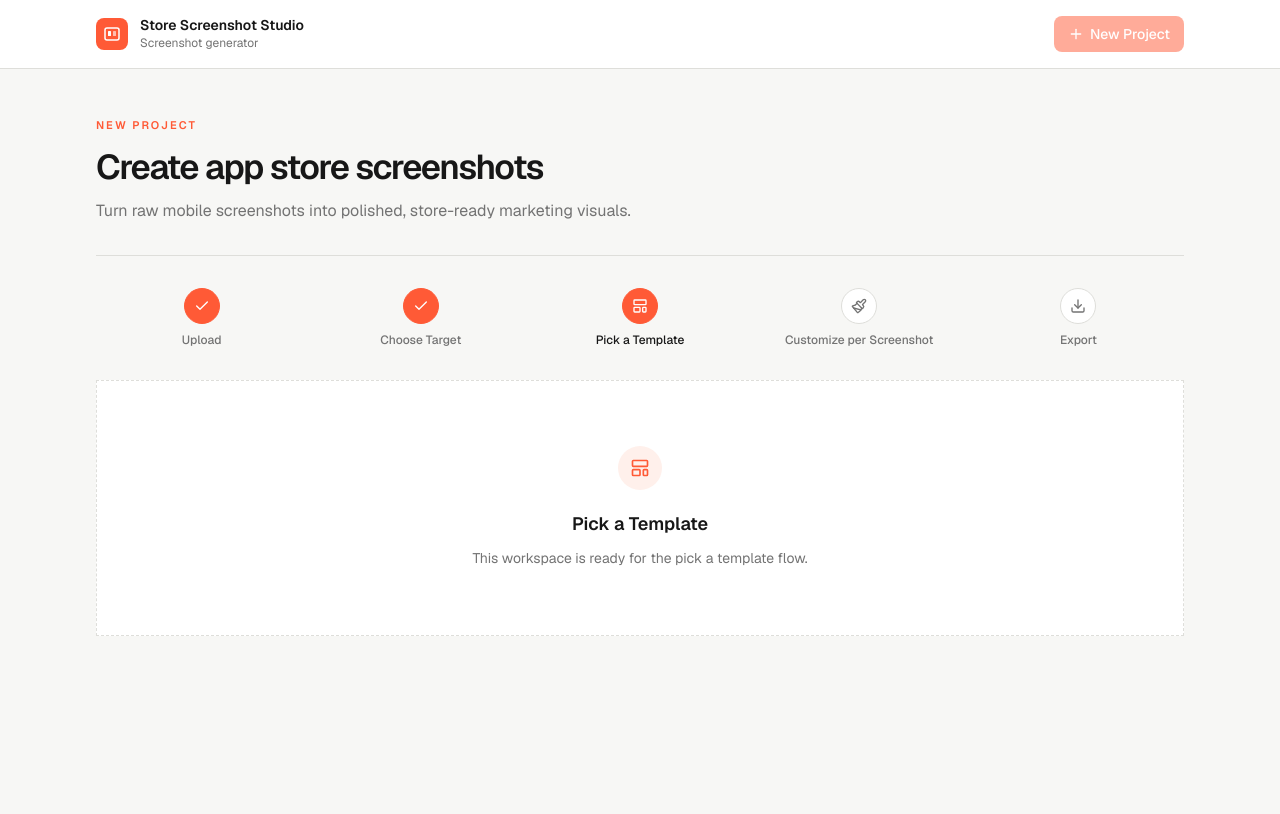
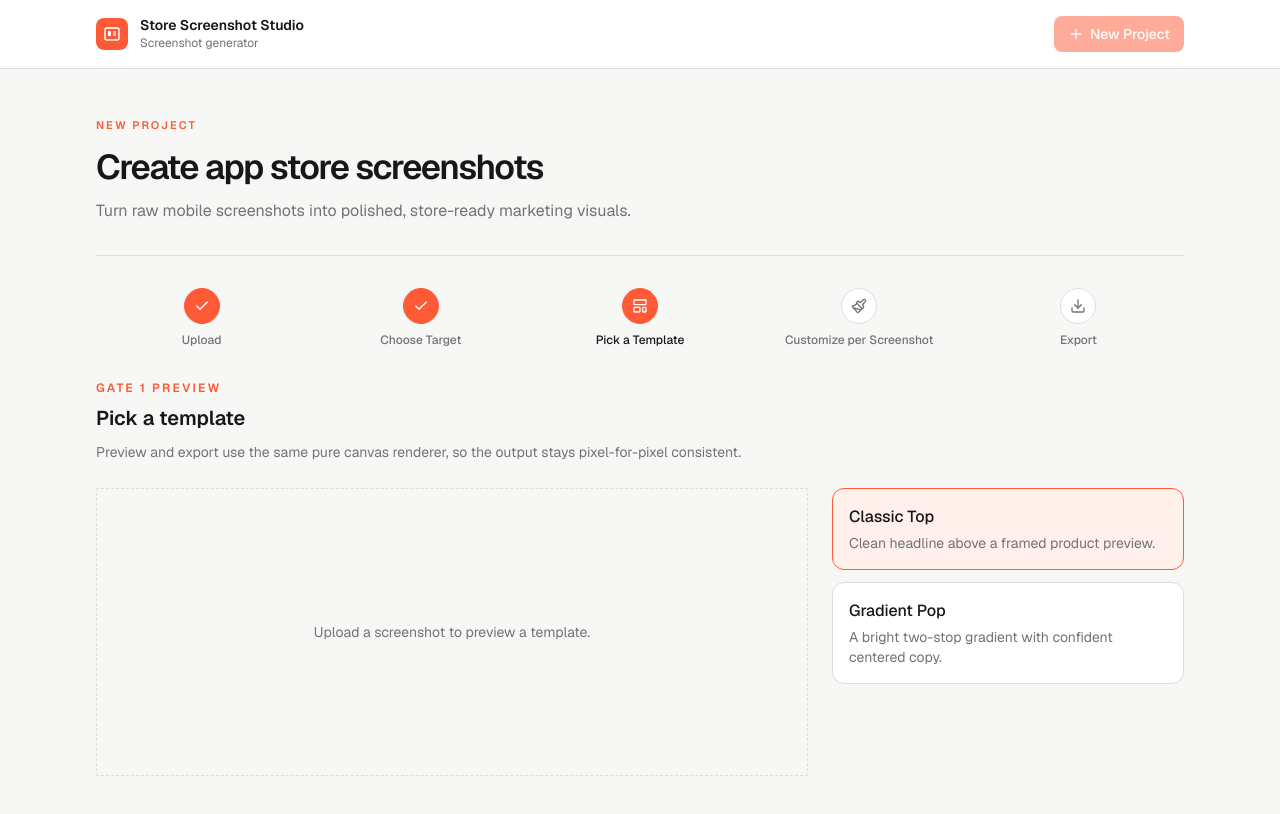
Before and after one commit to Maryamf27/screenshot-studio, a Next.js app: page / in a window 1280 px wide. Both pictures are taken after a click on the button "Pick a Template". Shown: the top 814 px of the page. Built offline with nearby package versions, Linux system fonts and the light colour scheme.

Commit message:
Build canvas renderer and templates

```diff
--- /dev/null
+++ b/components/canvas-preview.tsx
@@ -0,0 +1,37 @@
+"use client";
+
+import { useEffect, useRef } from "react";
+import { CheckCircle2 } from "lucide-react";
+import { getStorePreset } from "@/src/config/storePresets";
+import { renderSlide } from "@/src/renderer/render-slide";
+import { getTemplate, type TemplateId } from "@/src/renderer/templates";
+import { useProjectStore } from "@/src/store/project-store";
+
+type CanvasPreviewProps = { templateId?: TemplateId };
+
+export function CanvasPreview({ templateId = "classic-top" }: CanvasPreviewProps) {
+  const canvasRef = useRef<HTMLCanvasElement>(null);
+  const image = useProjectStore((state) => state.images[0]);
+  const presetId = useProjectStore((state) => state.selectedPresetIds[0]);
+  const font = useProjectStore((state) => state.font);
+
+  useEffect(() => {
+    if (!canvasRef.current || !image) return;
+    const preset = getStorePreset(presetId ?? "phone");
+    if (!preset) return;
+    const source = new Image();
+    const url = URL.createObjectURL(image.file);
+    source.onload = () => {
+      renderSlide({ headline: "Your app, beautifully presented", subheadline: "A polished store listing that feels ready to ship.", image: source, canvas: canvasRef.current!, fontFamily: font }, getTemplate(templateId), preset);
+      URL.revokeObjectURL(url);
+    };
+    source.src = url;
+    return () => {
+      source.onload = null;
+      URL.revokeObjectURL(url);
+    };
+  }, [font, image, presetId, templateId]);
+
+  if (!image) return <div className="flex min-h-72 items-center justify-center border border-dashed border-border text-sm text-muted-foreground">Upload a screenshot to preview a template.</div>;
+  return <div className="space-y-3"><div className="flex items-center gap-2 text-sm font-medium text-primary"><CheckCircle2 aria-hidden="true" /> Gate 1 renderer check ready</div><canvas ref={canvasRef} className="mx-auto max-h-[34rem] w-full rounded-xl border border-border object-contain shadow-sm" aria-label="Rendered screenshot preview" /></div>;
+}
--- a/components/wizard-shell.tsx
+++ b/components/wizard-shell.tsx
@@ -4,6 +4,8 @@ import { useState } from "react";
 import { Check, Download, LayoutTemplate, Monitor, Paintbrush, Upload } from "lucide-react";
 import { UploadManager } from "@/components/upload-manager";
 import { TargetSelector } from "@/components/target-selector";
+import { CanvasPreview } from "@/components/canvas-preview";
+import { templates, type TemplateId } from "@/src/renderer/templates";
 import { wizardSteps, type WizardStep } from "@/src/config/storePresets";
 
 const stepIcons = [Upload, Monitor, LayoutTemplate, Paintbrush, Download] as const;
@@ -23,6 +25,31 @@ function PlaceholderView({ step }: { step: WizardStep }) {
       <p className="mt-2 max-w-sm text-sm leading-6 text-muted-foreground">
         This workspace is ready for the {current.label.toLowerCase()} flow.
       </p>
+    </section>
+  );
+}
+
+function TemplateView() {
+  const [templateId, setTemplateId] = useState<TemplateId>("classic-top");
+
+  return (
+    <section className="space-y-6">
+      <div>
+        <p className="text-xs font-semibold uppercase tracking-[0.18em] text-primary">Gate 1 preview</p>
+        <h3 className="mt-2 text-xl font-semibold text-card-foreground">Pick a template</h3>
+        <p className="mt-2 text-sm leading-6 text-muted-foreground">Preview and export use the same pure canvas renderer, so the output stays pixel-for-pixel consistent.</p>
+      </div>
+      <div className="grid gap-6 lg:grid-cols-[minmax(0,1fr)_minmax(16rem,22rem)]">
+        <CanvasPreview templateId={templateId} />
+        <div className="flex flex-col gap-3">
+          {templates.map((template) => (
+            <button key={template.id} type="button" onClick={() => setTemplateId(template.id)} className={`rounded-xl border p-4 text-left transition-colors ${template.id === templateId ? "border-primary bg-accent" : "border-border bg-card hover:bg-accent/50"}`}>
+              <span className="font-medium text-card-foreground">{template.label}</span>
+              <span className="mt-1 block text-sm leading-5 text-muted-foreground">{template.description}</span>
+            </button>
+          ))}
+        </div>
+      </div>
     </section>
   );
 }
@@ -66,7 +93,7 @@ export function WizardShell() {
         </ol>
       </nav>
 
-      {activeStep === 1 ? <UploadManager /> : activeStep === 2 ? <TargetSelector /> : <PlaceholderView step={activeStep} />}
+      {activeStep === 1 ? <UploadManager /> : activeStep === 2 ? <TargetSelector /> : activeStep === 3 ? <TemplateView /> : <PlaceholderView step={activeStep} />}
     </div>
   );
 }
--- /dev/null
+++ b/src/renderer/render-slide.ts
@@ -0,0 +1,99 @@
+import type { StorePreset } from "@/src/config/storePresets";
+import type { TemplateDefinition } from "@/src/renderer/templates";
+
+export type RenderSlideInput = {
+  headline: string;
+  subheadline: string;
+  image: HTMLImageElement;
+  canvas: HTMLCanvasElement;
+  fontFamily?: string;
+};
+
+function roundedRect(ctx: CanvasRenderingContext2D, x: number, y: number, width: number, height: number, radius: number) {
+  const r = Math.min(radius, width / 2, height / 2);
+  ctx.beginPath();
+  ctx.roundRect(x, y, width, height, r);
+}
+
+function drawFrame(ctx: CanvasRenderingContext2D, x: number, y: number, width: number, height: number, radius: number, kind: "phone" | "tablet") {
+  ctx.save();
+  ctx.shadowColor = "rgba(0,0,0,.22)";
+  ctx.shadowBlur = width * 0.035;
+  ctx.shadowOffsetY = height * 0.012;
+  ctx.fillStyle = "#171717";
+  roundedRect(ctx, x, y, width, height, Math.min(radius * 2, width * 0.12));
+  ctx.fill();
+  ctx.shadowColor = "transparent";
+  ctx.fillStyle = "#050505";
+  const bezel = width * (kind === "tablet" ? 0.035 : 0.024);
+  roundedRect(ctx, x + bezel, y + bezel, width - bezel * 2, height - bezel * 2, Math.min(radius, width * 0.1));
+  ctx.fill();
+  ctx.fillStyle = "#161616";
+  roundedRect(ctx, x + width * 0.38, y + bezel * 0.6, width * 0.24, height * 0.018, width * 0.02);
+  ctx.fill();
+  ctx.restore();
+}
+
+function drawWrappedText(ctx: CanvasRenderingContext2D, text: string, x: number, y: number, maxWidth: number, lineHeight: number) {
+  const words = text.trim().split(/\s+/);
+  const lines: string[] = [];
+  let line = "";
+  for (const word of words) {
+    const next = line ? `${line} ${word}` : word;
+    if (ctx.measureText(next).width > maxWidth && line) {
+      lines.push(line);
+      line = word;
+    } else line = next;
+  }
+  if (line) lines.push(line);
+  lines.forEach((item, index) => ctx.fillText(item, x, y + index * lineHeight));
+}
+
+export function renderSlide(slide: RenderSlideInput, template: TemplateDefinition, preset: StorePreset): void {
+  const canvas = slide.canvas;
+  const ctx = canvas.getContext("2d");
+  if (!ctx) throw new Error("Canvas 2D context is unavailable");
+  canvas.width = preset.width;
+  canvas.height = preset.height;
+  const scale = preset.width / 100;
+  const px = (value: number) => value * scale;
+  ctx.clearRect(0, 0, canvas.width, canvas.height);
+
+  if (template.background.type === "gradient") {
+    const angle = ((template.background.angle ?? 135) * Math.PI) / 180;
+    const length = Math.hypot(canvas.width, canvas.height);
+    const gradient = ctx.createLinearGradient(canvas.width / 2 - Math.cos(angle) * length, canvas.height / 2 - Math.sin(angle) * length, canvas.width / 2 + Math.cos(angle) * length, canvas.height / 2 + Math.sin(angle) * length);
+    gradient.addColorStop(0, template.background.start);
+    gradient.addColorStop(1, template.background.end ?? template.background.start);
+    ctx.fillStyle = gradient;
+  } else ctx.fillStyle = template.background.start;
+  ctx.fillRect(0, 0, canvas.width, canvas.height);
+
+  const family = slide.fontFamily ?? "Inter, Arial, sans-serif";
+  ctx.textAlign = template.headline.align;
+  ctx.textBaseline = "top";
+  ctx.font = `700 ${px(template.headline.fontSize)}px ${family}`;
+  ctx.fillStyle = template.headline.color;
+  drawWrappedText(ctx, slide.headline, px(template.headline.x), px(template.headline.y), px(template.headline.width), px(template.headline.fontSize * 1.18));
+  ctx.font = `400 ${px(template.subheadline.fontSize)}px ${family}`;
+  ctx.fillStyle = template.subheadline.color;
+  drawWrappedText(ctx, slide.subheadline, px(template.subheadline.x), px(template.subheadline.y), px(template.subheadline.width), px(template.subheadline.fontSize * 1.35));
+
+  const frameWidth = px(template.screenshot.width);
+  const frameHeight = (frameWidth * preset.height) / preset.width * (template.screenshot.height / 70);
+  const frameX = px(template.screenshot.x) - frameWidth / 2;
+  const frameY = px(template.screenshot.y);
+  drawFrame(ctx, frameX, frameY, frameWidth, frameHeight, px(template.screenshot.radius), template.screenshot.frame);
+  const inset = frameWidth * 0.035;
+  ctx.save();
+  roundedRect(ctx, frameX + inset, frameY + inset, frameWidth - inset * 2, frameHeight - inset * 2, px(template.screenshot.radius));
+  ctx.clip();
+  const imageRatio = slide.image.width / slide.image.height;
+  const boxRatio = (frameWidth - inset * 2) / (frameHeight - inset * 2);
+  let drawWidth = frameWidth - inset * 2;
+  let drawHeight = frameHeight - inset * 2;
+  if (imageRatio > boxRatio) drawWidth = drawHeight * imageRatio;
+  else drawHeight = drawWidth / imageRatio;
+  ctx.drawImage(slide.image, frameX + inset + (frameWidth - inset * 2 - drawWidth) / 2, frameY + inset + (frameHeight - inset * 2 - drawHeight) / 2, drawWidth, drawHeight);
+  ctx.restore();
+}
--- /dev/null
+++ b/src/renderer/templates.ts
@@ -0,0 +1,36 @@
+export type TemplateId = "classic-top" | "gradient-pop";
+
+export type TemplateDefinition = {
+  id: TemplateId;
+  label: string;
+  description: string;
+  background: { type: "solid" | "gradient"; start: string; end?: string; angle?: number };
+  headline: { x: number; y: number; width: number; fontSize: number; color: string; align: CanvasTextAlign };
+  subheadline: { x: number; y: number; width: number; fontSize: number; color: string; align: CanvasTextAlign };
+  screenshot: { x: number; y: number; width: number; height: number; radius: number; frame: "phone" | "tablet" };
+};
+
+export const templates: readonly TemplateDefinition[] = [
+  {
+    id: "classic-top",
+    label: "Classic Top",
+    description: "Clean headline above a framed product preview.",
+    background: { type: "solid", start: "#f4f1ea" },
+    headline: { x: 50, y: 10, width: 82, fontSize: 7, color: "#171717", align: "center" },
+    subheadline: { x: 50, y: 18, width: 76, fontSize: 3.2, color: "#5b5b5b", align: "center" },
+    screenshot: { x: 50, y: 57, width: 67, height: 70, radius: 4, frame: "phone" },
+  },
+  {
+    id: "gradient-pop",
+    label: "Gradient Pop",
+    description: "A bright two-stop gradient with confident centered copy.",
+    background: { type: "gradient", start: "#6d5dfc", end: "#d96cff", angle: 135 },
+    headline: { x: 50, y: 11, width: 84, fontSize: 7.2, color: "#ffffff", align: "center" },
+    subheadline: { x: 50, y: 19, width: 76, fontSize: 3.3, color: "#f7eaff", align: "center" },
+    screenshot: { x: 50, y: 58, width: 67, height: 70, radius: 4, frame: "phone" },
+  },
+];
+
+export function getTemplate(id: string | null | undefined) {
+  return templates.find((template) => template.id === id) ?? templates[0];
+}
```
